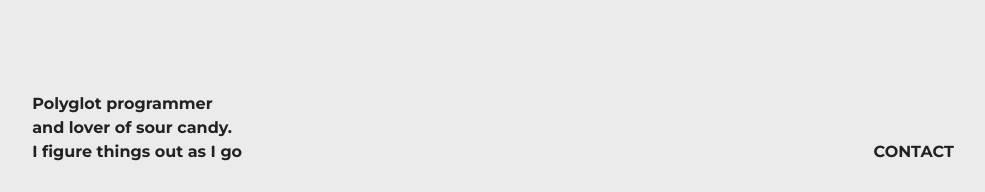
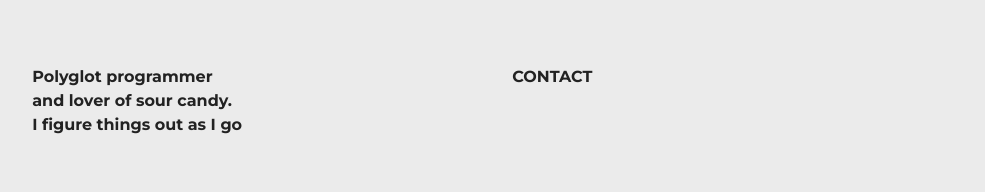
Before and after one commit to ethanm8n/ethan-moon, a plain HTML site: page index.html in a window 1280 px wide. Shown: the part 608-800 px from the top of the page, without its empty margins (147-1132 px from the left). Drawn offline with Linux system fonts and the light colour scheme.

Commit message:
Update index.html

```diff
--- a/index.html
+++ b/index.html
@@ -30,8 +30,14 @@
         </div>
         <footer>
             <div class="row block3">
-                <div class="col-12">
-                    <h5><span style="float: left; width: 100%;"><span class="polygot">Polyglot programmer</span></br>and lover of sour candy.</br>I figure things out as I go<span style="float: right;" class="contact"><a href="&#109;&#97;&#x69;&#x6c;&#x74;&#111;&#58;&#117;&#x73;&#x65;&#114;&#64;&#103;&#109;&#97;&#105;&#x6c;&#x2e;&#x63;&#x6f;&#109;">CONTACT</a></span></span>
+                <div class="col-6 dis">
+                    <h5>
+                        <span class="polygot">Polyglot programmer</span></br>and lover of sour candy.</br>I figure things out as I go</span>
+                    </h5>
+                </div>
+                <div class="col-6 con">
+                    <h5>
+                        <span class="contact"><a href="&#109;&#97;&#x69;&#x6c;&#x74;&#111;&#58;&#117;&#x73;&#x65;&#114;&#64;&#103;&#109;&#97;&#105;&#x6c;&#x2e;&#x63;&#x6f;&#109;">CONTACT</a></span>
                     </h5>
                 </div>
             </div>
```
